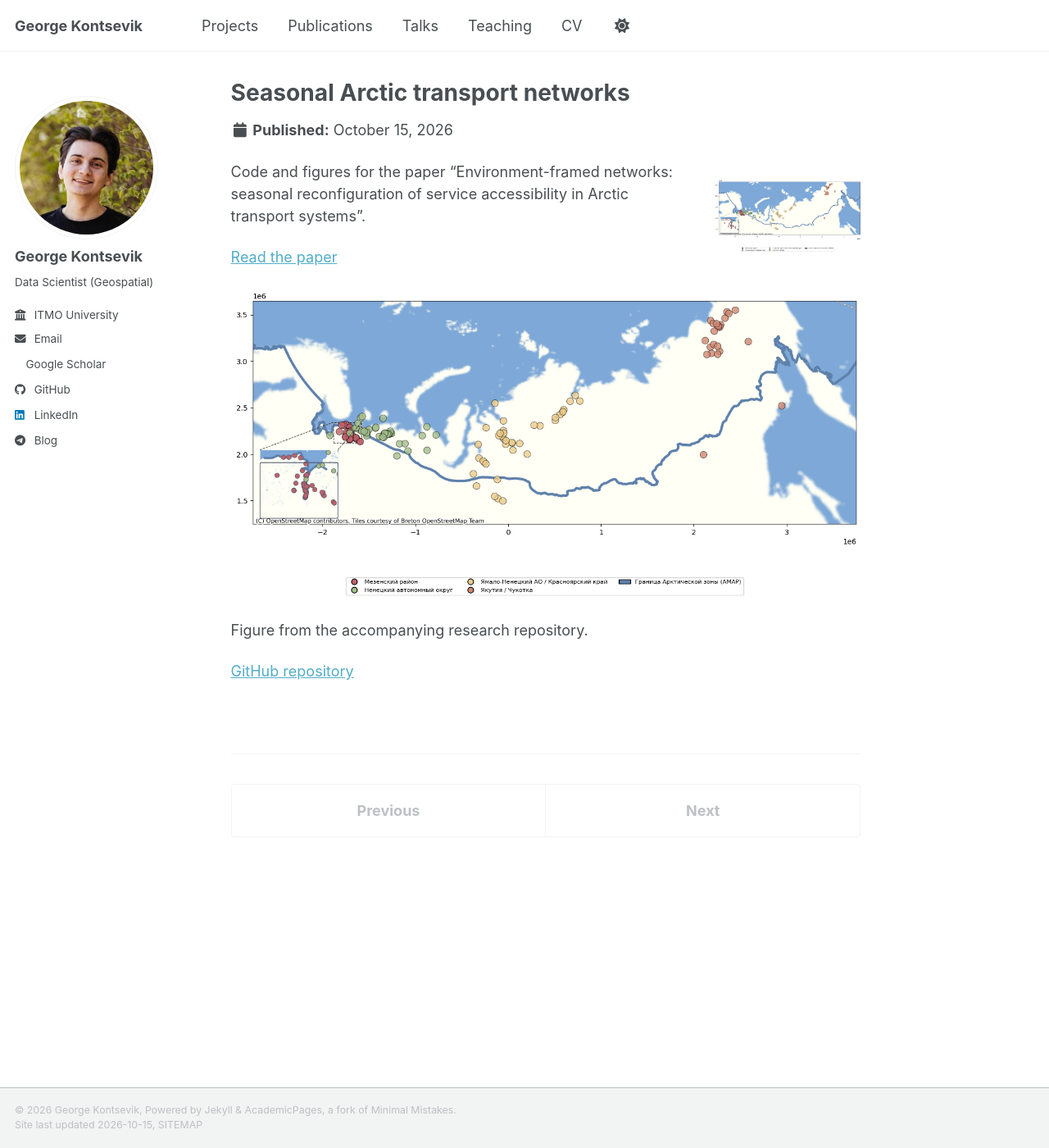
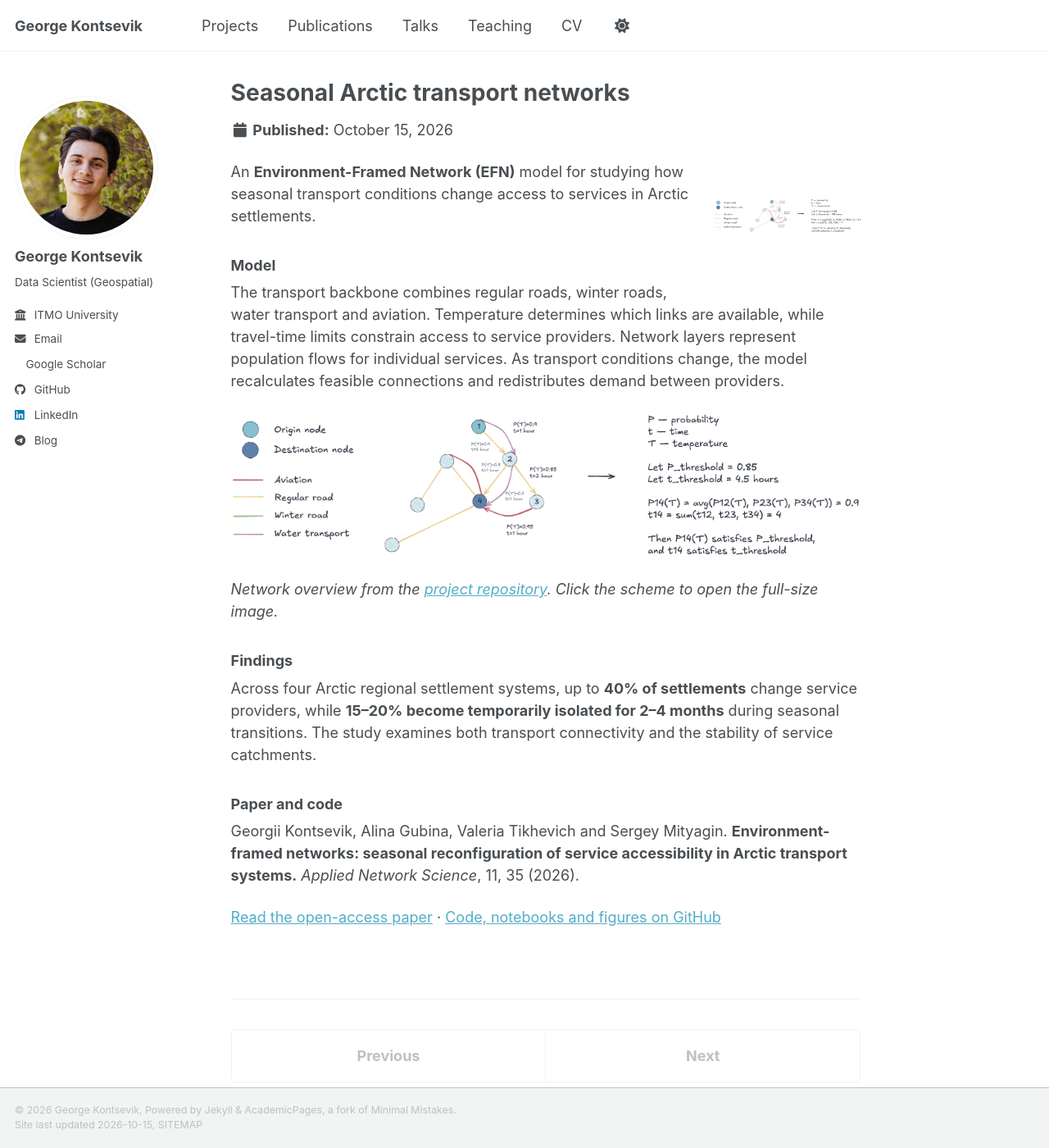
Before and after one commit to GeorgeKontsevik/GeorgeKontsevik.github.io, a Jekyll site: the page built from _portfolio/12-season_framed_multilayer_arctic_network_model.md, in a window 1280 px wide and 1400 px high. Shown: the whole window at 82% size. Built offline with Jekyll 4.4.1, drawn with Linux system fonts in a browser that asks for light colours; a style sheet for code colours, icons or effects is not loaded.

Commit message:
Describe Arctic network project and add repository scheme

```diff
--- a/_portfolio/12-season_framed_multilayer_arctic_network_model.md
+++ b/_portfolio/12-season_framed_multilayer_arctic_network_model.md
@@ -2,17 +2,27 @@
 title: "Seasonal Arctic transport networks"
 collection: "portfolio"
 permalink: "/project/season_framed_multilayer_arctic_network_model/"
-excerpt: "Code and figures for the paper “Environment-framed networks: seasonal reconfiguration of service accessibility in Arctic transport systems”."
-image: "/images/projects/arctic-study-area.png"
-image_alt: "Arctic transport network study area"
+excerpt: "Modelling how seasonal transport availability reshapes access to services in Arctic settlements using an Environment-Framed Network."
+image: "/images/projects/arctic-network-scheme.png"
+image_alt: "Network model with road, winter road, water and air links, temperature-dependent availability and travel-time thresholds"
 ---
 
-Code and figures for the paper “Environment-framed networks: seasonal reconfiguration of service accessibility in Arctic transport systems”.
+An **Environment-Framed Network (EFN)** model for studying how seasonal transport conditions change access to services in Arctic settlements.
 
-[Read the paper](https://doi.org/10.1007/s41109-026-00783-6)
+### Model
 
-![Arctic transport network study area](/images/projects/arctic-study-area.png)
+The transport backbone combines regular roads, winter roads, water transport and aviation. Temperature determines which links are available, while travel-time limits constrain access to service providers. Network layers represent population flows for individual services. As transport conditions change, the model recalculates feasible connections and redistributes demand between providers.
 
-Figure from the accompanying research repository.
+<a href="/images/projects/arctic-network-scheme.png"><img src="/images/projects/arctic-network-scheme.png" alt="Overview of the Arctic network model: transport modes, temperature-dependent link availability and travel-time thresholds"></a>
 
-[GitHub repository](https://github.com/GeorgeKontsevik/season_framed_multilayer_arctic_network_model)
+*Network overview from the [project repository](https://github.com/GeorgeKontsevik/season_framed_multilayer_arctic_network_model/blob/main/plots/schemas/arctic_paper_scheme_2.png). Click the scheme to open the full-size image.*
+
+### Findings
+
+Across four Arctic regional settlement systems, up to **40% of settlements** change service providers, while **15–20% become temporarily isolated for 2–4 months** during seasonal transitions. The study examines both transport connectivity and the stability of service catchments.
+
+### Paper and code
+
+Georgii Kontsevik, Alina Gubina, Valeria Tikhevich and Sergey Mityagin. **Environment-framed networks: seasonal reconfiguration of service accessibility in Arctic transport systems.** *Applied Network Science*, 11, 35 (2026).
+
+[Read the open-access paper](https://doi.org/10.1007/s41109-026-00783-6) · [Code, notebooks and figures on GitHub](https://github.com/GeorgeKontsevik/season_framed_multilayer_arctic_network_model)
--- a/_sass/layout/_archive.scss
+++ b/_sass/layout/_archive.scss
@@ -269,6 +269,10 @@
   border-radius: 6px;
 }
 
+img[src$="/arctic-network-scheme.png"] {
+  background: #fff;
+}
+
 .entry-image__placeholder {
   display: flex;
   align-items: center;
```
Also changed, not shown: images/projects/arctic-network-scheme.png (added).
